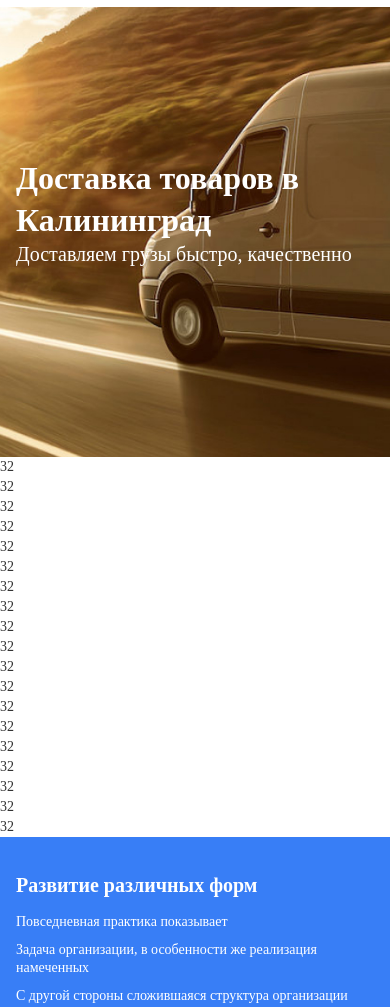
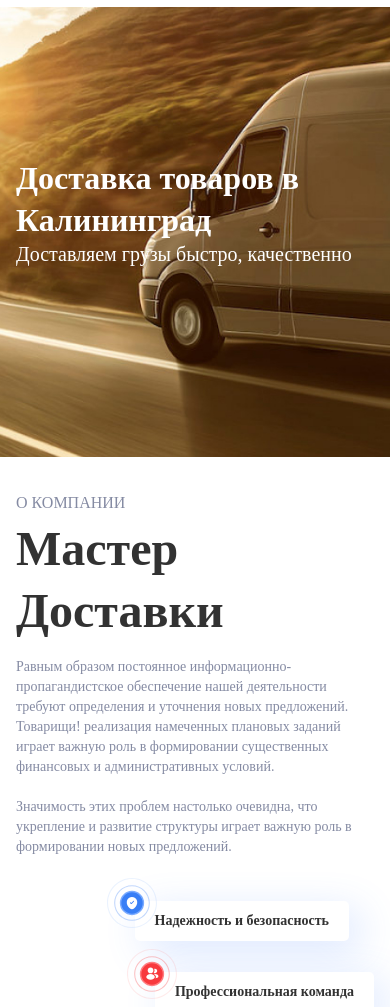
Before and after one commit to Sh3nku/masdos.gulp, a website: page src/index.html in a window 390 px wide. Shown: the part 93-1100 px from the top of the page. Drawn offline with nearby package versions, Linux system fonts and the light colour scheme; files that its build step writes are made by us from their sources; a web font is replaced by a local one.

Commit message:
Блок о компании

```diff
--- a/src/html/header.html
+++ b/src/html/header.html
@@ -49,4 +49,4 @@
         </section>
     </div>
 </header>
-<main>
+<main class="text-content">
--- a/src/index.html
+++ b/src/index.html
@@ -8,23 +8,20 @@
         <div class="banner__text">Доставляем грузы быстро, качественно </div>
     </div>
 </section>
-32<br>
-32<br>
-32<br>
-32<br>
-32<br>
-32<br>
-32<br>
-32<br>
-32<br>
-32<br>
-32<br>
-32<br>
-32<br>
-32<br>
-32<br>
-32<br>
-32<br>
-32<br>
-32<br>
+
+<section class="about">
+    <div class="about__tooltip">Надежность <br>и безопасность</div>
+    <div class="about__tooltip">Профессиональная <br>команда</div>
+
+    <div class="container">
+        <div class="about__content">
+            <div class="about__content-subtitle">о компании</div>
+
+            <h2>Мастер Доставки</h2>
+
+            <p>Равным образом постоянное информационно-пропагандистское обеспечение нашей деятельности требуют определения и уточнения новых предложений. Товарищи! реализация намеченных плановых заданий играет важную роль в формировании существенных финансовых и административных условий.</p>
+            <p>Значимость этих проблем настолько очевидна, что укрепление и развитие структуры играет важную роль в формировании новых предложений.</p>
+        </div>
+    </div>
+</section>
 @@include('html/footer.html')
--- /dev/null
+++ b/src/scss/components/_about.scss
@@ -0,0 +1,131 @@
+.about {
+    background: url( ../images/about-truck.png ) right bottom no-repeat;
+    padding-bottom: 190px;
+    position: relative;
+    @media ( max-width: 1600px ) {
+        background-position: right -200px bottom;
+    }
+    @media ( max-width: 1200px ) {
+        background-position: right -350px bottom;
+    }
+    @media ( max-width: 1023px ) {
+        background-position: right bottom;
+        background-size: 700px;
+        padding-bottom: 450px;
+    }
+    @media ( max-width: 767px ) {
+        background-position: right bottom;
+        background-size: 500px;
+        padding-bottom: 350px;
+    }
+    @media ( max-width: 576px ) {
+        background-position: right bottom;
+        background-size: 360px;
+        padding-bottom: 360px;
+    }
+    &__tooltip {
+        padding: 20px 25px;
+        box-shadow: 10px 10px 40px rgba( 68, 132, 255, .2 );
+        display: inline-block;
+        position: absolute;
+        top: 284px;
+        right: 578px;
+        background-color: var( --white );
+        border-radius: 10px;
+        font-size: 16px;
+        line-height: 22px;
+        font-weight: 600;
+        @media ( max-width: 1600px ) {
+            right: 378px;
+        }
+        @media ( max-width: 1200px ) {
+            right: 228px;
+        }
+        @media ( max-width: 1023px ) {
+            padding: 10px 20px;
+            font-size: 14px;
+            line-height: 20px;
+            border-radius: 5px;
+            top: auto;
+            right: 422px;
+            bottom: 315px;
+        }
+        @media ( max-width: 767px ) {
+            right: 257px;
+            bottom: 215px;
+        }
+        @media ( max-width: 575px ) {
+            right: 41px;
+            bottom: 276px;
+        }
+        &:before {
+            position: absolute;
+            top: -28px;
+            left: -42px;
+            content: '';
+            display: block;
+            width: 70px;
+            height: 70px;
+            background: url( ../images/about-icon-1.svg ) center no-repeat;
+            @media ( max-width: 1023px ) {
+                top: -23px;
+                left: -28px;
+                width: 50px;
+                height: 50px;
+                background-size: 50px;
+            }
+        }
+        &:nth-child(2) {
+            top: 487px;
+            right: 638px;
+            @media ( max-width: 1600px ) {
+                right: 438px;
+            }
+            @media ( max-width: 1200px ) {
+                right: 288px;
+            }
+            @media ( max-width: 1023px ) {
+                top: auto;
+                right: 336px;
+                bottom: 205px;
+            }
+            @media ( max-width: 767px ) {
+                right: 207px;
+                bottom: 119px;
+            }
+            @media ( max-width: 575px ) {
+                right: 16px;
+                bottom: 205px;
+            }
+            &:before {
+                background-image: url( ../images/about-icon-2.svg );
+            }
+        }
+        > br {
+            @media ( max-width: 1023px ) {
+                display: none;
+            }
+        }
+    }
+    &__content {
+        width: 570px;
+        @media ( max-width: 1023px ) {
+            width: 100%;
+        }
+        &-subtitle {
+            font-size: 20px;
+            line-height: 26px;
+            text-transform: uppercase;
+            color: var( --grey );
+            margin-bottom: 10px;
+            @media ( max-width: 1023px ) {
+                font-size: 16px;
+                line-height: 21px;
+                margin-bottom: 5px;
+            }
+        }
+        p {
+            color: var( --grey );
+        }
+    }
+}
--- a/src/scss/components/_header.scss
+++ b/src/scss/components/_header.scss
@@ -1,5 +1,6 @@
 header {
     position: fixed;
+    z-index: 5;
     width: 100%;
     background-color: var( --white );
     transition: transform .3s ease;
--- a/src/scss/components/_main.scss
+++ b/src/scss/components/_main.scss
@@ -43,6 +43,31 @@ section {
             padding: 35px 0;
         }
     }
+}
+
+h2 {
+    font-size: 48px;
+    line-height: 62px;
+    font-weight: 700;
+    position: relative;
+    margin-bottom: 30px;
+    @media ( max-width: 767px ) {
+        margin-bottom: 15px;
+    }
+    &:before {
+        content: '';
+        position: absolute;
+        top: 28px;
+        left: -75px;
+        display: block;
+        width: 40px;
+        height: 5px;
+        background-color: var( --blue );
+    }
+}
+
+.text-content p + p {
+    margin-top: 20px;
 }
 
 .row {
--- a/src/scss/style.scss
+++ b/src/scss/style.scss
@@ -8,4 +8,5 @@
 @import 'components/header';
 @import 'components/footer';
 @import 'components/banner';
+@import 'components/about';
 @import 'components/links';
```
Also changed, not shown: src/images/about-icon-1.svg (added), src/images/about-icon-2.svg (added), src/images/about-truck.png (added).
